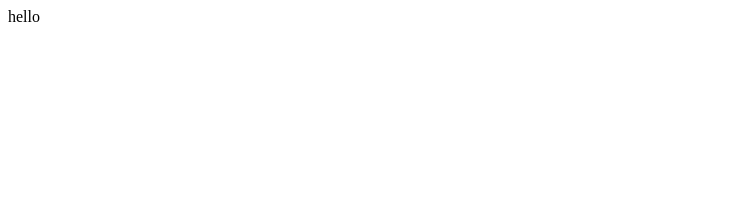
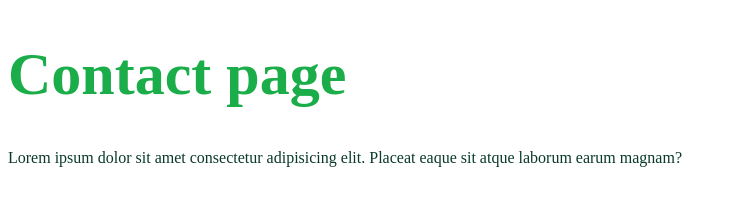
Before and after one commit to Ria-fahima/Html-CSS-lessons, a plain HTML site: page contact.html in a window 1280 px wide. Shown: the whole page, without its empty margins (0-737 px from the left). Drawn offline with Linux system fonts and the light colour scheme.

Commit message:
completed Html & Css lessons

```diff
--- a/contact.html
+++ b/contact.html
@@ -5,8 +5,10 @@
     <meta http-equiv="X-UA-Compatible" content="IE=edge">
     <meta name="viewport" content="width=device-width, initial-scale=1.0">
     <title>Document</title>
+    <link rel="stylesheet" href="style.css">
 </head>
 <body>
-    hello
+    <h1>Contact page</h1>
+    <p>Lorem ipsum dolor sit amet consectetur adipisicing elit. Placeat eaque sit atque laborum earum magnam?</p>
 </body>
 </html>
--- /dev/null
+++ b/style.css
@@ -0,0 +1,7 @@
+h1{
+    font-size: 60px;
+    color: rgb(26, 173, 73);
+}
+p{
+    color: rgb(10, 57, 41);
+}
```
Also changed, not shown: index.html (+2 -10 lines).
